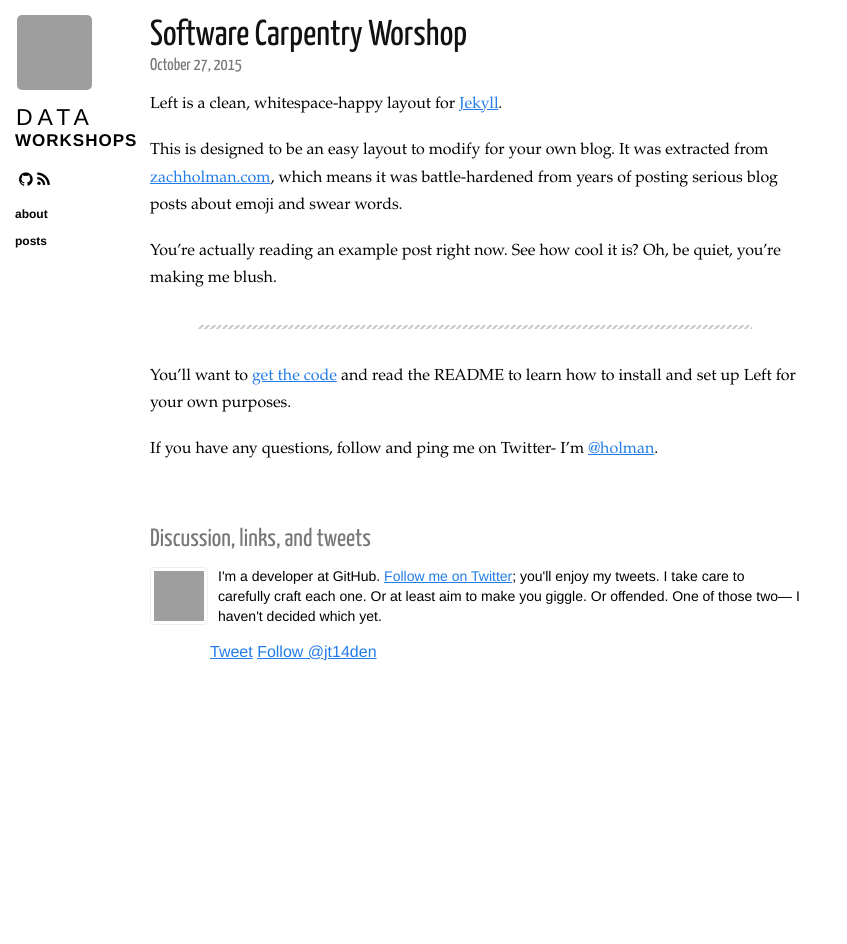
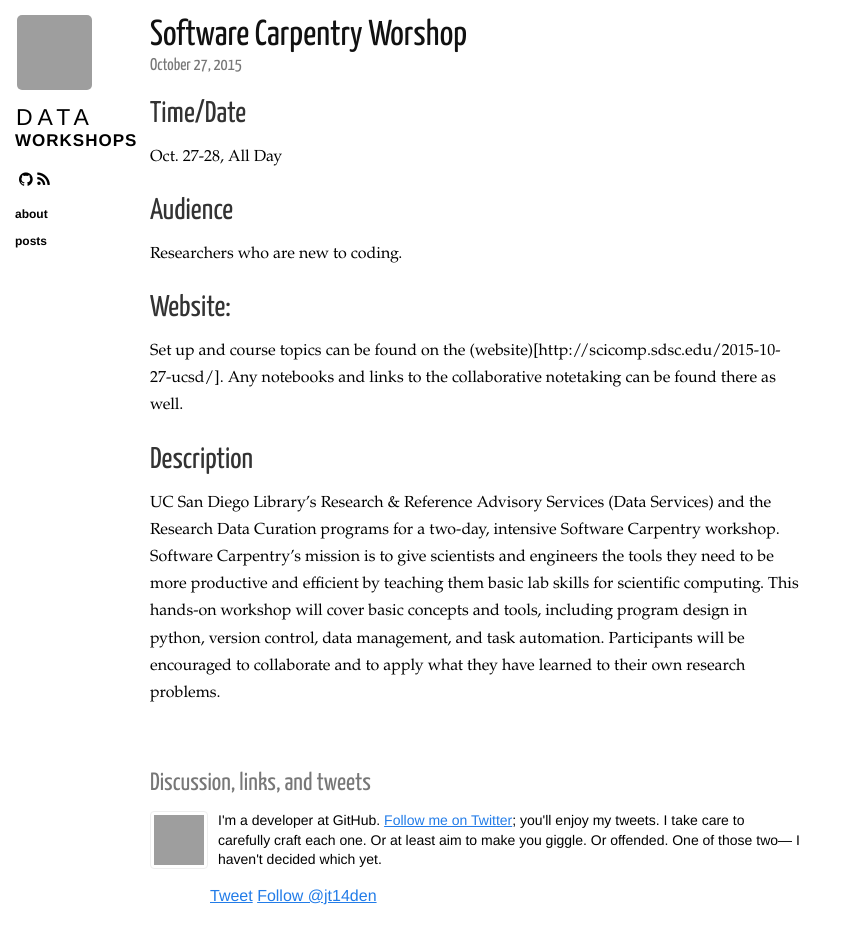
Before and after one commit to ucsdlib/workshops, a Jekyll site: the page built from _posts/2015-10-27-Software-Carpentry.markdown, in a window 1280 px wide, cut to the strip 0-965 px from the top of the page. Shown: the top 944 px of the strip, without its empty margins (0-847 px from the left). Built offline with Jekyll 4.4.1, drawn with Linux system fonts in a browser that asks for light colours; nearby versions of some CDN libraries; Markdown is read by kramdown in place of the engine named in the settings; comment, search, counter and statistics services are not loaded; before the commit the page ends 900 px from its top, so only the background shows below that; grey boxes are pictures that could not be loaded.

Commit message:
adding swc info

```diff
--- a/_posts/2015-10-27-Software-Carpentry.markdown
+++ b/_posts/2015-10-27-Software-Carpentry.markdown
@@ -4,24 +4,18 @@ title: Software Carpentry Worshop
 category: posts
 ---
 
-Left is a clean, whitespace-happy layout for [Jekyll][jekyll].
+## Time/Date
 
-This is designed to be an easy layout to modify for your own blog. It was
-extracted from [zachholman.com][zh], which means it was battle-hardened from
-years of posting serious blog posts about emoji and swear words.
+Oct. 27-28,  All Day
 
-You're actually reading an example post right now. See how cool it is? Oh, be
-quiet, you're making me blush.
+## Audience
 
----
+Researchers who are new to coding.
 
-You'll want to [get the code][left] and read the README to learn how to
-install and set up Left for your own purposes.
+## Website:
 
-If you have any questions, follow and ping me on Twitter- I'm
-[@holman][twitter].
+Set up and course topics can be found on the (website)[http://scicomp.sdsc.edu/2015-10-27-ucsd/].  Any notebooks and links to the collaborative notetaking can be found there as well.
 
-[jekyll]: https://github.com/mojombo/jekyll
-[zh]: http://zachholman.com
-[left]: https://github.com/holman/left#readme
-[twitter]: https://twitter.com/holman
+## Description
+
+UC San Diego Library’s  Research & Reference Advisory Services (Data Services) and the Research Data Curation programs for a two-day, intensive Software Carpentry workshop. Software Carpentry’s mission is to give scientists and engineers the tools they need to be more productive and efficient by teaching them basic lab skills for scientific computing. This hands-on workshop will cover basic concepts and tools, including program design in python, version control, data management, and task automation. Participants will be encouraged to collaborate and to apply what they have learned to their own research problems.
```
